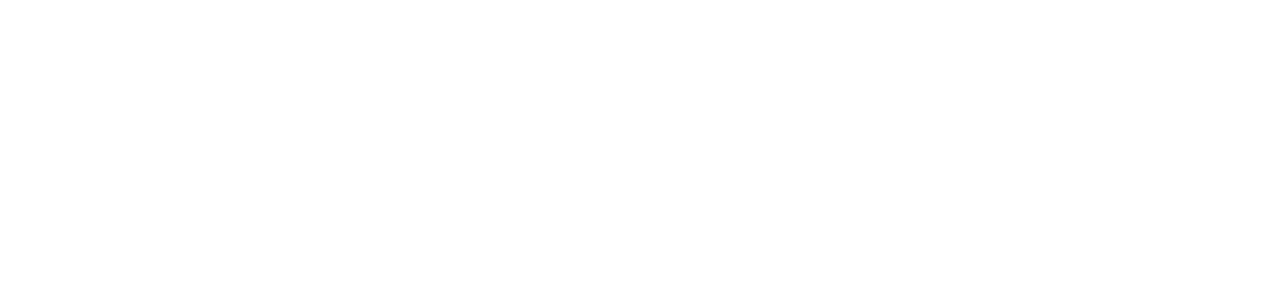
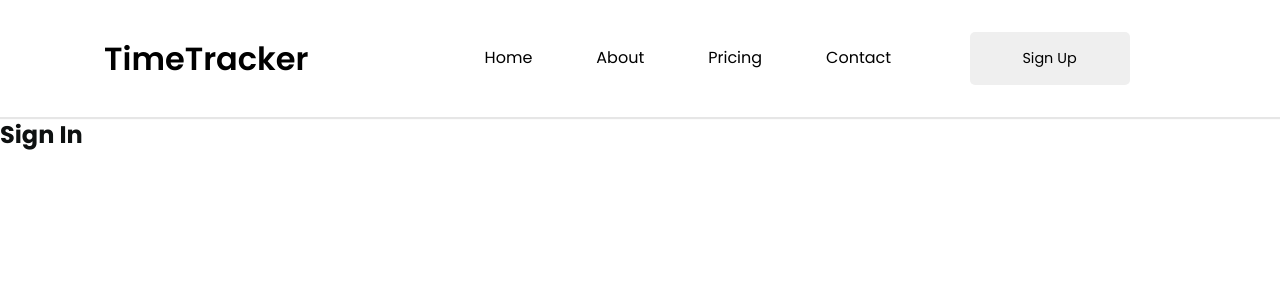
Before and after one commit to chenderson17/TimeTracker, a React (Create React App) app in the folder timetrackerwebapp/: page /signin in a window 1280 px wide. Before the commit this address had no page. Shown: the top 300 px of the page. Built offline with nearby package versions, Linux system fonts and the light colour scheme.

Commit message:
Started on the sign up page and changed the button header to be wrapped in an a tag

```diff
--- a/timetrackerwebapp/src/App.js
+++ b/timetrackerwebapp/src/App.js
@@ -3,6 +3,7 @@ import './App.css';
 import { BrowserRouter as Router, Route, Routes } from 'react-router-dom';
 import Home from './Components/Home.js'
 import Pricing from './Components/Pricing.js';
+import SignIn from './Components/SignIn.js';
 
 function App() {
   return (
@@ -10,6 +11,7 @@ function App() {
       <Routes>
         <Route path="/" element={<Home />} />
         <Route path="/pricing" element={<Pricing/>} />
+        <Route path="/signin" element={<SignIn />} />
       </Routes>
     </Router>
   );
--- a/timetrackerwebapp/src/Components/Header.js
+++ b/timetrackerwebapp/src/Components/Header.js
@@ -4,13 +4,17 @@ import {useState} from 'react'
 export default function Header({signUpBtnDisplay,signInBtnDisplay, isHome, isPrice}){
   function signIn() {
     if (signInBtnDisplay) {
-      return <button className="signUpBtn-header header-btns">Sign In</button>;
+      return (
+        <a href='/signin'>
+      <button className="signInBtn-header header-btns">Sign In</button>
+      </a>
+      );
     }
   }
 
   function signUp() {
     if (signUpBtnDisplay) {
-      return <button className="signInBtn-header header-btns ">Sign Up</button>;
+      return <button className="signUpBtn-header header-btns ">Sign Up</button>;
     }
   }
 
--- /dev/null
+++ b/timetrackerwebapp/src/Components/SignIn.js
@@ -0,0 +1,10 @@
+import React from "react";
+import Header from "./Header.js";
+export default function SignIn(){
+    return(
+        <>
+        <Header signUpBtnDisplay={true} signInBtnDisplay={false} isHome={false} isPrice={false} />
+         <h2>Sign In</h2>
+        </>
+    )
+}
```
